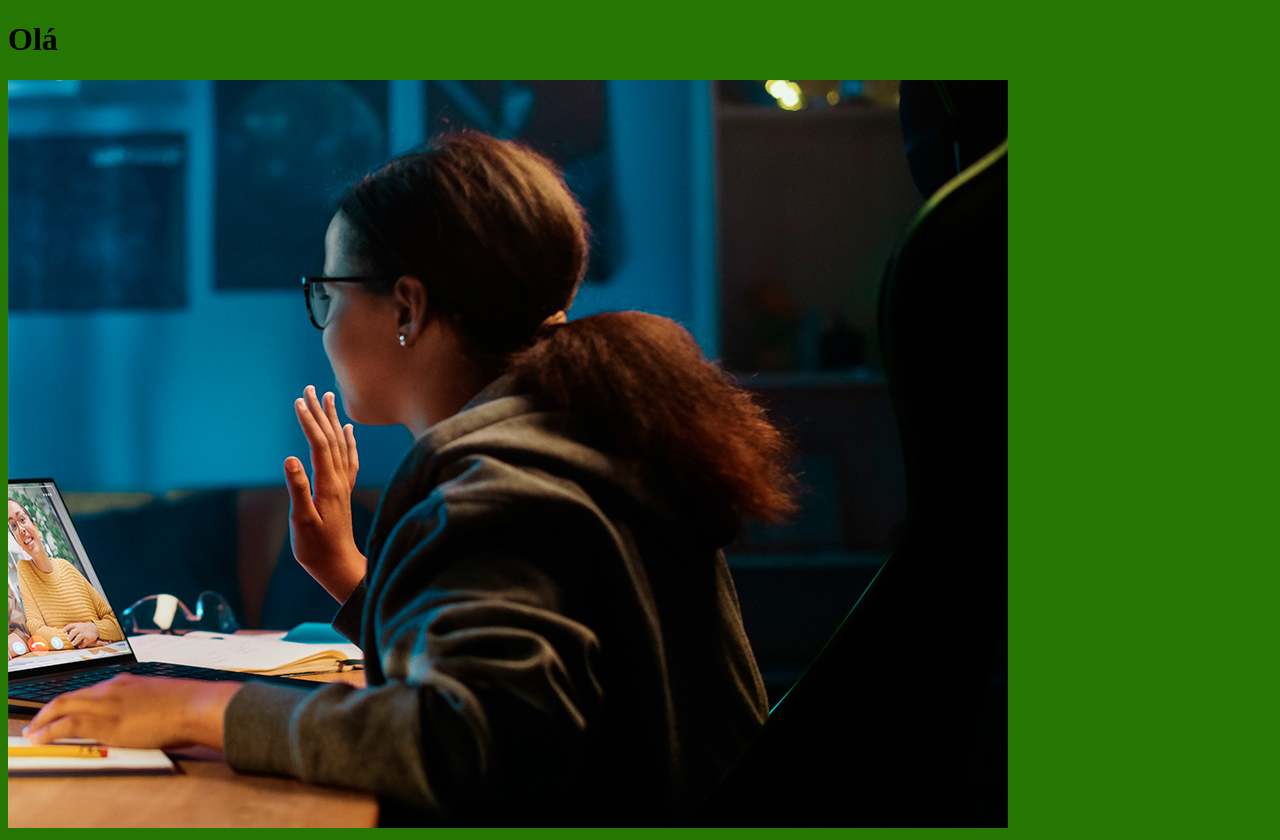
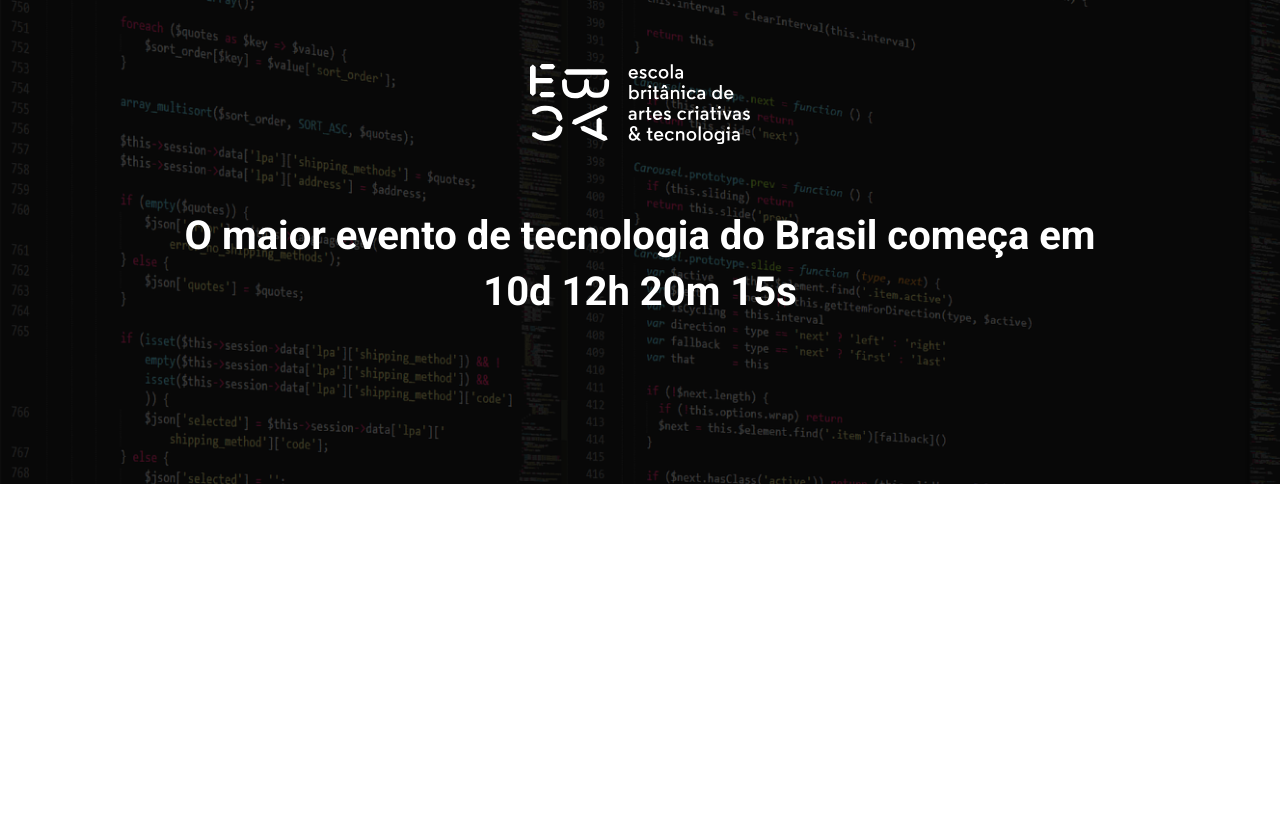
Before and after one commit to ArnorSantosNunes/eback_talks_parcel, a website built with Parcel: page src/index.html in a window 1280 px wide. After the commit the page ends 800 px from the top, so only its background shows below. Built offline with nearby package versions, Linux system fonts and the light colour scheme.

Commit message:
criando o hero

```diff
--- a/package.json
+++ b/package.json
@@ -4,7 +4,7 @@
   "description": "",
   "main": "index.js",
   "scripts": {
-    "dev": "parcel src/index.html src/styles/main.scss src/scripts/main.js",
+    "dev": "parcel src/index.html",
     "test": "echo \"Error: no test specified\" && exit 1"
   },
   "keywords": [],
--- a/src/index.html
+++ b/src/index.html
@@ -3,12 +3,26 @@
 <head>
     <meta charset="UTF-8">
     <meta name="viewport" content="width=device-width, initial-scale=1.0">
-    <title>Site</title>
+    <title>EBAC TECH TALKS</title>
+
+    <link rel="preconnect" href="https://fonts.googleapis.com">
+    <link rel="preconnect" href="https://fonts.gstatic.com" crossorigin>
+    <link href="https://fonts.googleapis.com/css2?family=Roboto&display=swap" rel="stylesheet">
+    <link href="https://fonts.googleapis.com/css2?family=Roboto:wght@700&display=swap" rel="stylesheet">
+
     <link rel="stylesheet" href="styles/main.scss">
 </head>
 <body>
-    <h1>Olá</h1>
-    <img src="./images/backend.png" alt="">
+
+    <header class="hero">
+        <div class="container">
+            <img class="hero__logo" src="./images/ebac_logo.svg" alt="EBAC">
+            <p class="hero__text">
+                O maior evento de tecnologia do Brasil começa em 10d 12h 20m 15s
+            </p>
+        </div>
+    </header>
+
     <script src="scripts/main.js"></script>
 </body>
 </html>
--- /dev/null
+++ b/src/styles/_hero.scss
@@ -0,0 +1,48 @@
+.hero{
+    padding-top: 64px;
+    padding-bottom: 100px;
+    background-image: url(../images/fundo.png);
+    background-repeat: no-repeat;
+    background-size: cover;
+    position: relative;
+
+    .container{
+        position: relative;
+    }
+
+    &::before{
+        position: absolute;
+        top: 0;
+        left: 0;
+        width: 100%;
+        height: 100%;
+        background-color: #000;
+        content: '';
+        opacity: 0.7;
+    }
+
+    &__text{
+        margin-top: 64px;
+        margin-bottom: 64px;
+        font-size: 40px;
+        line-height: 56px;
+        font-weight: 800;
+        text-align: center;
+    }
+    &__logo{
+        margin: 0 auto;
+        height: 80px;
+        display: block;
+    }
+    @media (max-width: 640px) {
+        padding: 40px 0;
+        &__logo{
+            height: 40px;
+        }
+        &__text{
+            font-size: 24px;
+            line-height: 24px;
+            margin: 24px 0;
+        }
+    }
+}
--- a/src/styles/main.scss
+++ b/src/styles/main.scss
@@ -1,3 +1,22 @@
-body{
-    background-color: rgb(37, 118, 3);
+@use 'hero';
+
+*{
+    margin: 0;
+    padding: 0;
+    box-sizing: border-box;
+    font-family: Roboto, sans-serif;
+    color: #fff;
 }
+
+.container{
+    max-width: 960px;
+    width: 100%;
+    margin: 0 auto;
+
+    @media (max-width: 640px) {
+        max-width: 80%;
+    }
+    @media (max-width: 1024px){
+        max-width: 90%;
+    }
+}
```
